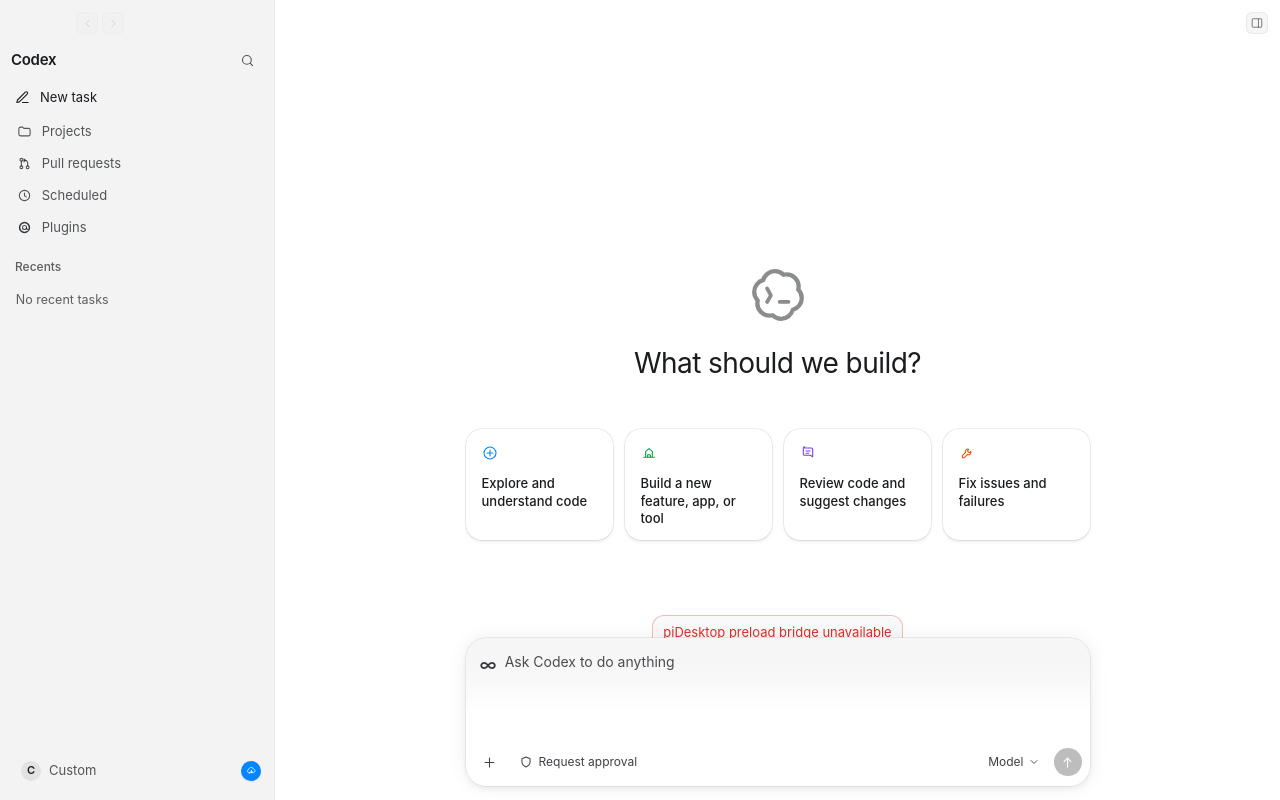
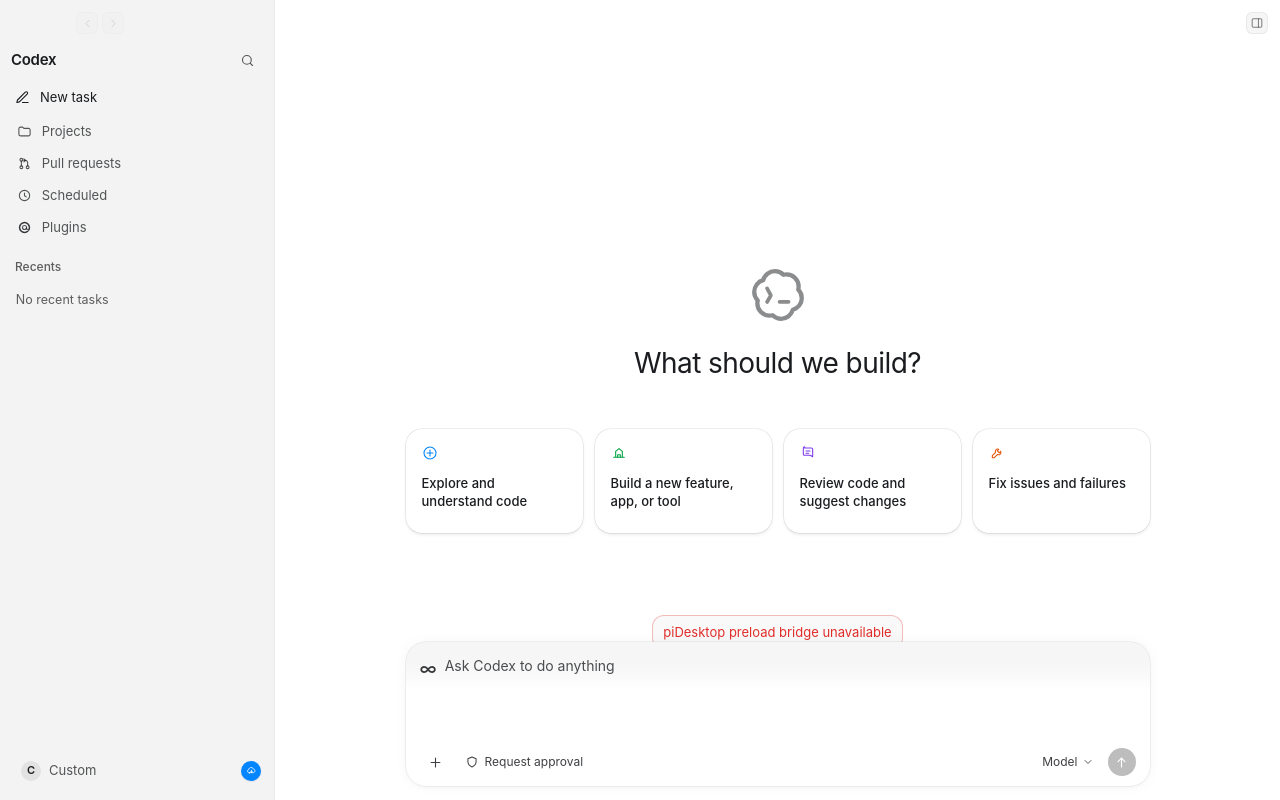
Before and after one commit to Tioit-Wang/PI-Desktop, a React (Vite) app in the folder apps/desktop/: page / in a window 1280 px wide. Built offline with nearby package versions, Linux system fonts and the light colour scheme.

Commit message:
fix(desktop): restore home plate width and dark ink tokens
Use 768px home column width instead of 48rem under a 14px root so
the empty composer matches Codex gold width. Scope night plate styles
to dark theme and use theme tokens for hero title readability.

```diff
--- a/apps/desktop/src/styles/globals.css
+++ b/apps/desktop/src/styles/globals.css
@@ -394,10 +394,11 @@ textarea:disabled {
 .home-upper-inner {
   position: relative;
   display: flex;
-  width: min(100%, 48rem); /* max-w-3xl */
+  /* 48rem at 16px root = 768px; html font-size is 14px so use px */
+  width: min(100%, 768px);
   max-width: 100%;
   justify-content: center;
-  padding-inline: 24px; /* px-panel rhythm */
+  padding-inline: 12px; /* gold main gap ~90px → plate ~744 */
 
   overflow: visible;
 }
@@ -424,17 +425,18 @@ textarea:disabled {
   z-index: 15;
   margin-top: 48px; /* land cards near gold ~y425 band */
   min-width: 0;
-  padding-inline: 24px;
+  padding-inline: 12px;
   box-sizing: border-box;
 }
 
 .home-composer-wrap {
   position: relative;
   z-index: 20;
-  width: min(100%, 48rem);
+  /* Match Codex max-w-3xl optical width (~744–768px plate at 1200 shell) */
+  width: min(100%, 768px);
   max-width: 100%;
   margin-inline: auto;
-  padding: 6px 24px 14px; /* footing; plate min-height lifts draft */
+  padding: 6px 12px 14px; /* footing; plate min-height lifts draft */
 }
 
 /* Codex home ambient suggestion cards (electron cards mode) */
@@ -629,8 +631,12 @@ textarea:disabled {
   font-weight: 400;
   letter-spacing: -0.02em;
   line-height: 1.2;
+  color: var(--ds-text-primary);
+  white-space: pre-wrap;
+}
+
+:root[data-theme="light"] .empty-hero h1 {
   color: #1a1c1f;
-  white-space: pre-wrap;
 }
 
 .empty-hero .project-underline {
@@ -688,7 +694,7 @@ textarea:disabled {
 
 .composer-stack {
   pointer-events: auto;
-  width: min(100%, 760px);
+  width: min(100%, 768px);
   display: flex;
   flex-direction: column;
   align-items: stretch;
@@ -1304,18 +1310,21 @@ textarea:disabled {
 }
 
 :root[data-theme="light"] .composer-shell {
-  /* Gold empty plate: upper band ~#f6 then pure white interior */
+  /* Gold empty plate: short upper #f6 wash then pure white interior */
   background-color: #ffffff;
   background-image: linear-gradient(
     to bottom,
     #f6f6f6 0%,
-    #f6f6f6 22px,
-    #f8f8f8 40px,
-    #fbfbfb 56px,
-    #ffffff 72px,
+    #f6f6f6 20px,
+    #f9f9f9 32px,
+    #ffffff 48px,
     #ffffff 100%
   );
-  box-shadow: var(--ds-shadow-composer);
+  /* Soft lift; keep pre-plate halo minimal (gold stays pure white until y538) */
+  box-shadow:
+    0 0 0 0.5px color-mix(in oklab, #1a1c1f 11%, transparent),
+    0 2px 5px #00000008,
+    0 0 14px #0000000a;
   outline: none;
   border: 0;
 }
@@ -1329,10 +1338,10 @@ textarea:disabled {
 .composer-dock-home .composer-shell {
   display: flex;
   /*
-    Gold empty plate: draft densest ~y556, toolbar ~y642.
-    Bottom-aligned min-height grows upward so draft Y matches gold (~148px).
+    Gold empty plate top ~y538 / draft ~y556 / toolbar ~y642.
+    Bottom-aligned min-height grows upward; 144px keeps top edge vs gold.
   */
-  min-height: 148px;
+  min-height: 144px;
   flex-direction: column;
 }
 
@@ -1360,7 +1369,8 @@ textarea:disabled {
 
 .composer-dock-home .composer-toolbar {
   margin-top: auto;
-  padding: 6px 8px 10px;
+  /* Gold send sits ~44px inset from plate right */
+  padding: 6px 14px 10px;
 }
 
 :root[data-theme="light"] .composer-chips .chip,
@@ -1562,27 +1572,45 @@ textarea:disabled {
   gap: 5px;
 }
 
-.composer-dock-home .composer-shell {
-  /* Night box: solid plate + slightly stronger lift vs main #181818 */
+:root[data-theme="dark"] .composer-dock-home .composer-shell {
+  /* Night box: solid elevated-primary plate + stronger lift vs main #181818 */
   background: #212121;
+  background-color: #212121;
+  background-image: none;
   box-shadow:
-    0 0 0 0.5px color-mix(in oklab, var(--gray-0) 10%, transparent),
+    0 0 0 0.5px color-mix(in oklab, var(--gray-0) 12%, transparent),
     0 3px 7.5px #00000022,
     0 0 22px #00000030;
 }
 
 :root[data-theme="dark"] .composer-input::placeholder {
+  /* Codex dark placeholder ~42% white */
   color: color-mix(in oklab, var(--gray-0) 42%, transparent);
   -webkit-text-fill-color: color-mix(in oklab, var(--gray-0) 42%, transparent);
   opacity: 1;
 }
 
+:root[data-theme="dark"] .composer-input {
+  color: var(--gray-0);
+}
+
 :root[data-theme="dark"] .composer-thread-mark {
-  color: color-mix(in oklab, var(--gray-0) 38%, transparent);
+  color: color-mix(in oklab, var(--gray-0) 55%, transparent);
 }
 
 :root[data-theme="dark"] .composer-dock-home .composer-thread-mark {
-  color: color-mix(in oklab, var(--gray-0) 45%, transparent);
+  color: color-mix(in oklab, var(--gray-0) 62%, transparent);
+}
+
+:root[data-theme="dark"] .composer-toolbar .icon-btn,
+:root[data-theme="dark"] .mode-chip,
+:root[data-theme="dark"] .model-chip {
+  color: color-mix(in oklab, var(--gray-0) 78%, transparent);
+}
+
+:root[data-theme="dark"] .empty-hero-icon {
+  color: var(--gray-0);
+  opacity: 0.55;
 }
 
 
```
Also changed, not shown: 3 other files (tests, documents, lock files or other folders).
